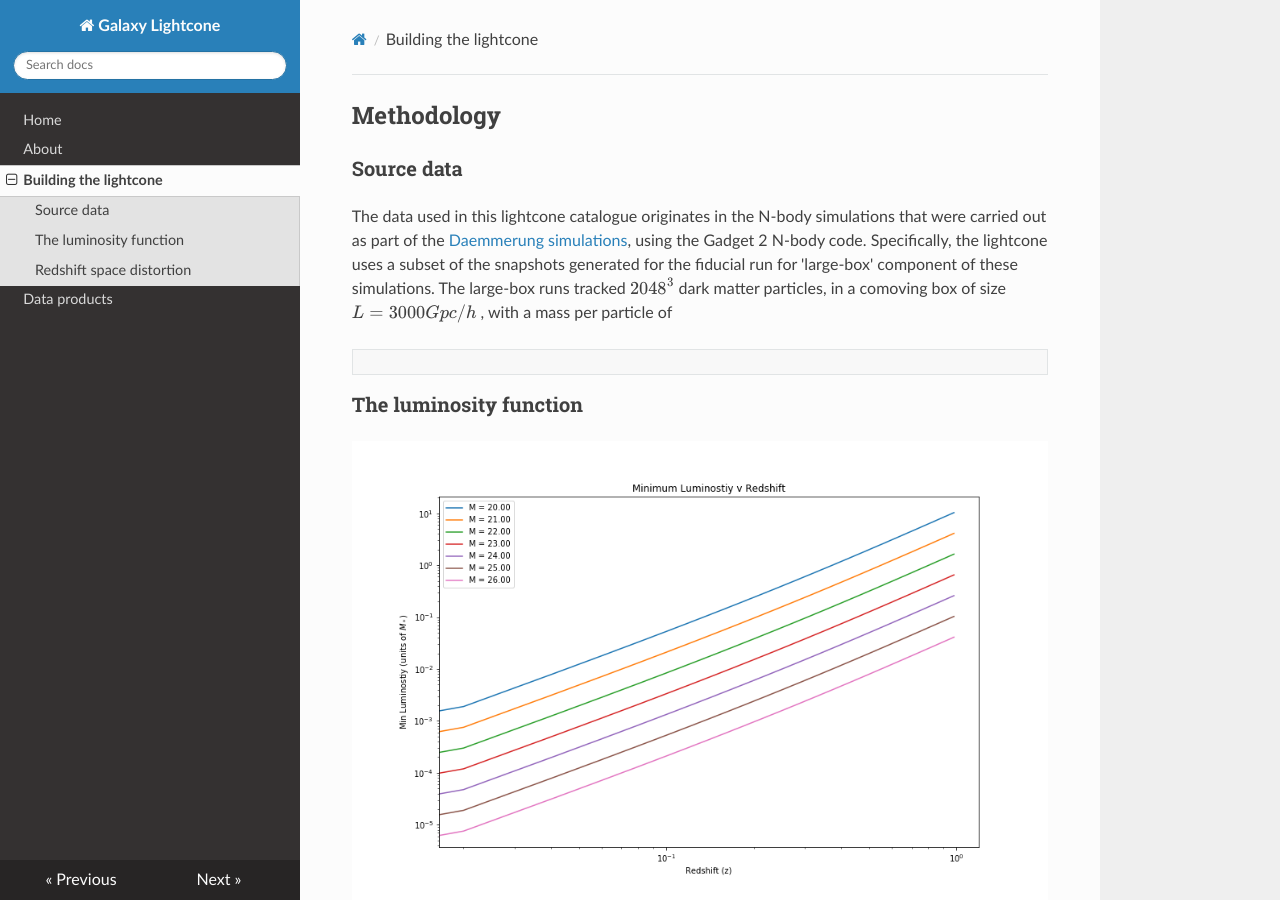
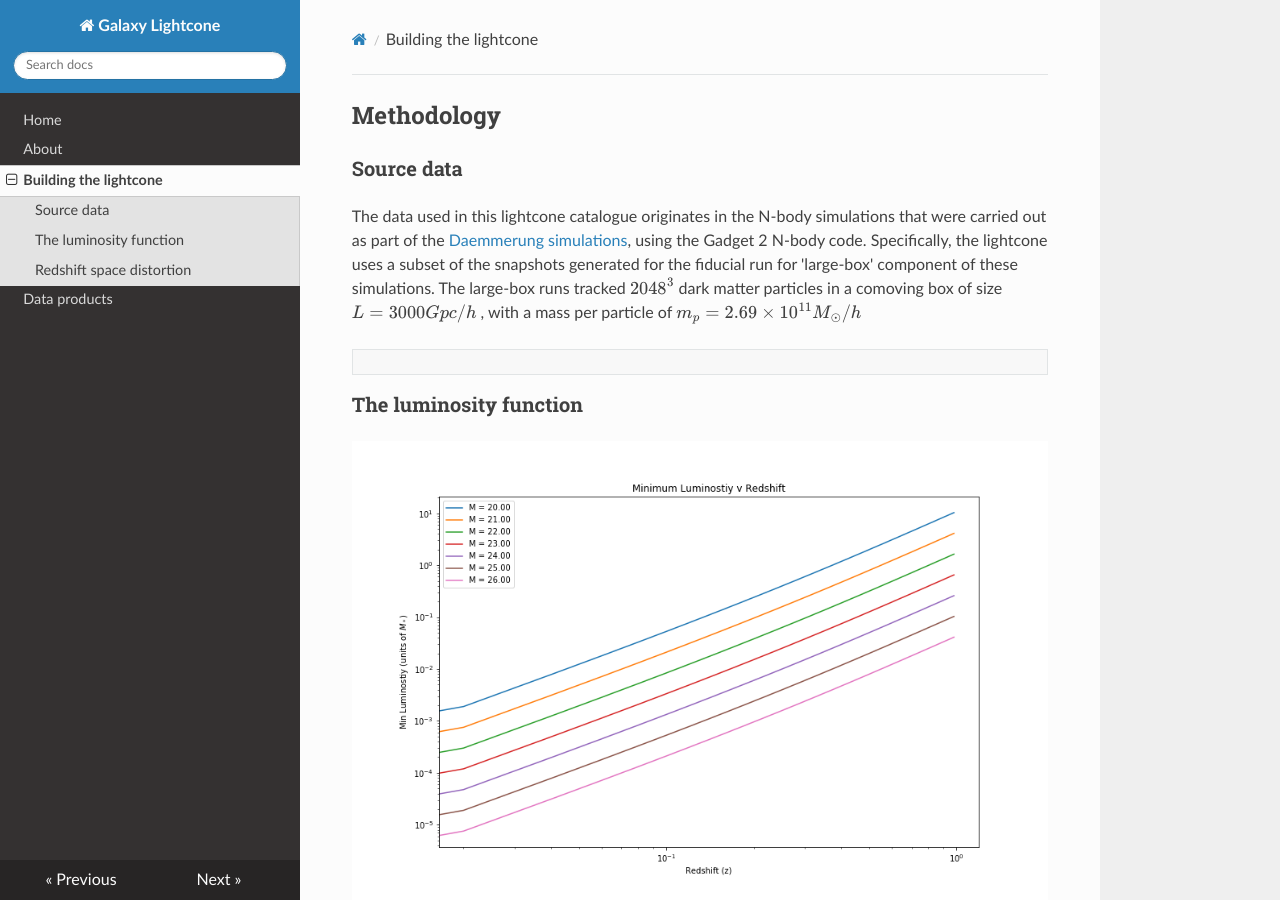
Before and after one commit to rajbooth/Lightcone, an MkDocs documentation site: the page built from docs/building_lightcone.md, in a window 1280 px wide and 900 px high. Built offline with MkDocs 1.6.1, drawn with Linux system fonts in a browser that asks for light colours; nearby versions of some CDN libraries; formulas are drawn with MathJax 3.

Commit message:
docs/building_lightcone.md updated from https://stackedit.io/

````diff
--- a/docs/building_lightcone.md
+++ b/docs/building_lightcone.md
@@ -1,7 +1,8 @@
 ## Methodology
 
 ### Source data
-The data used in this lightcone catalogue originates in the N-body simulations that were carried out as part of the [Daemmerung simulations](https://doi.org/10.1093/mnras/stz890), using the Gadget 2 N-body code.  Specifically, the lightcone uses a subset of the snapshots generated for the fiducial run for 'large-box' component of these simulations. The large-box runs tracked $2048^3$ dark matter particles, in a comoving box of size $L = 3000 Gpc/h$ , with a mass per particle of
+The data used in this lightcone catalogue originates in the N-body simulations that were carried out as part of the [Daemmerung simulations](https://doi.org/10.1093/mnras/stz890), using the Gadget 2 N-body code.  Specifically, the lightcone uses a subset of the snapshots generated for the fiducial run for 'large-box' component of these simulations. The large-box runs tracked $2048^3$ dark matter particles in a comoving box of size $L = 3000 Gpc/h$ , with a mass per particle of $m_p = 2.69 \times 10^{11} M_\odot/h$
+
 ```
 ```
 ### <a name="luminosity"></a>The luminosity function
````
Also changed, not shown: other parts of docs/building_lightcone.md (+1 -1 lines).
